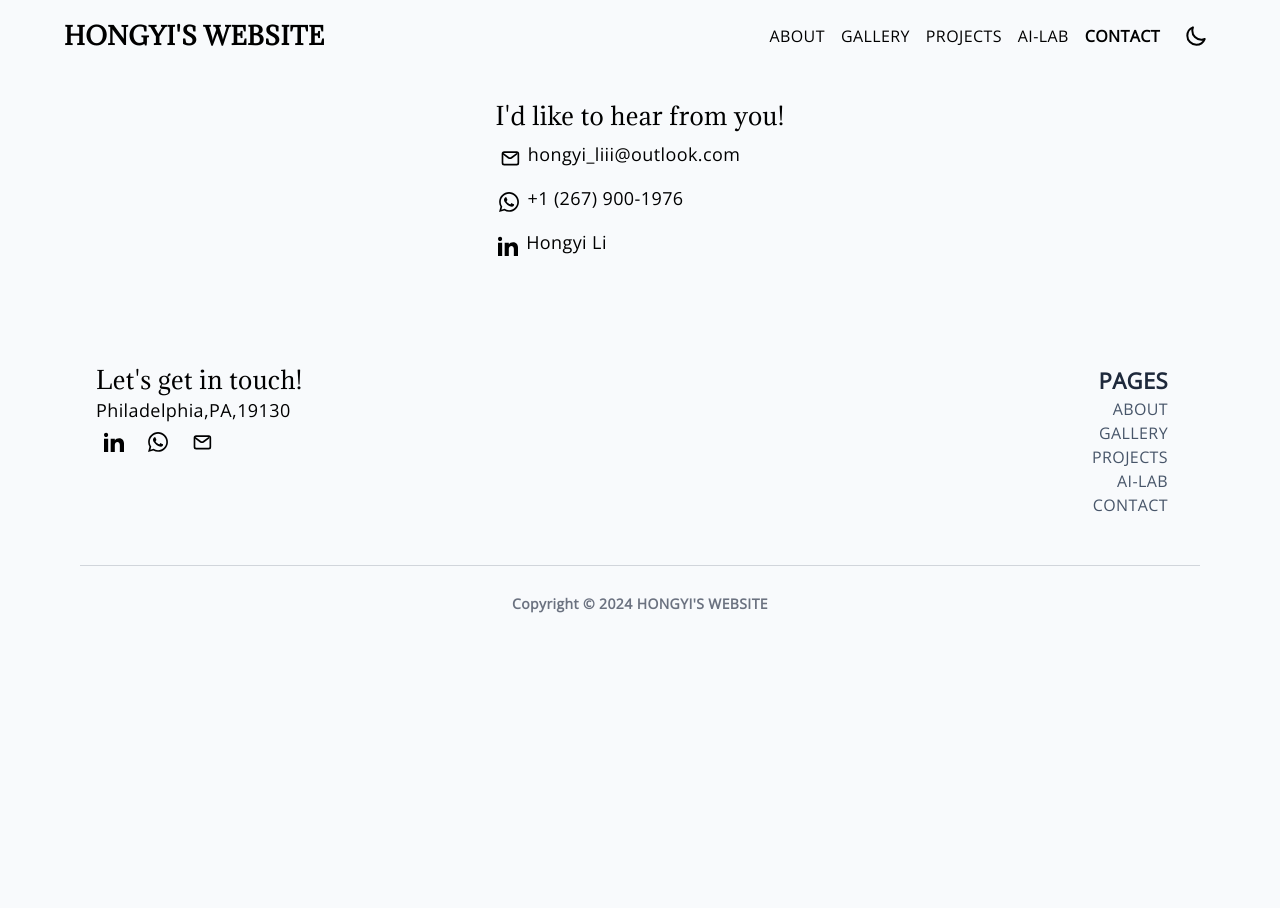
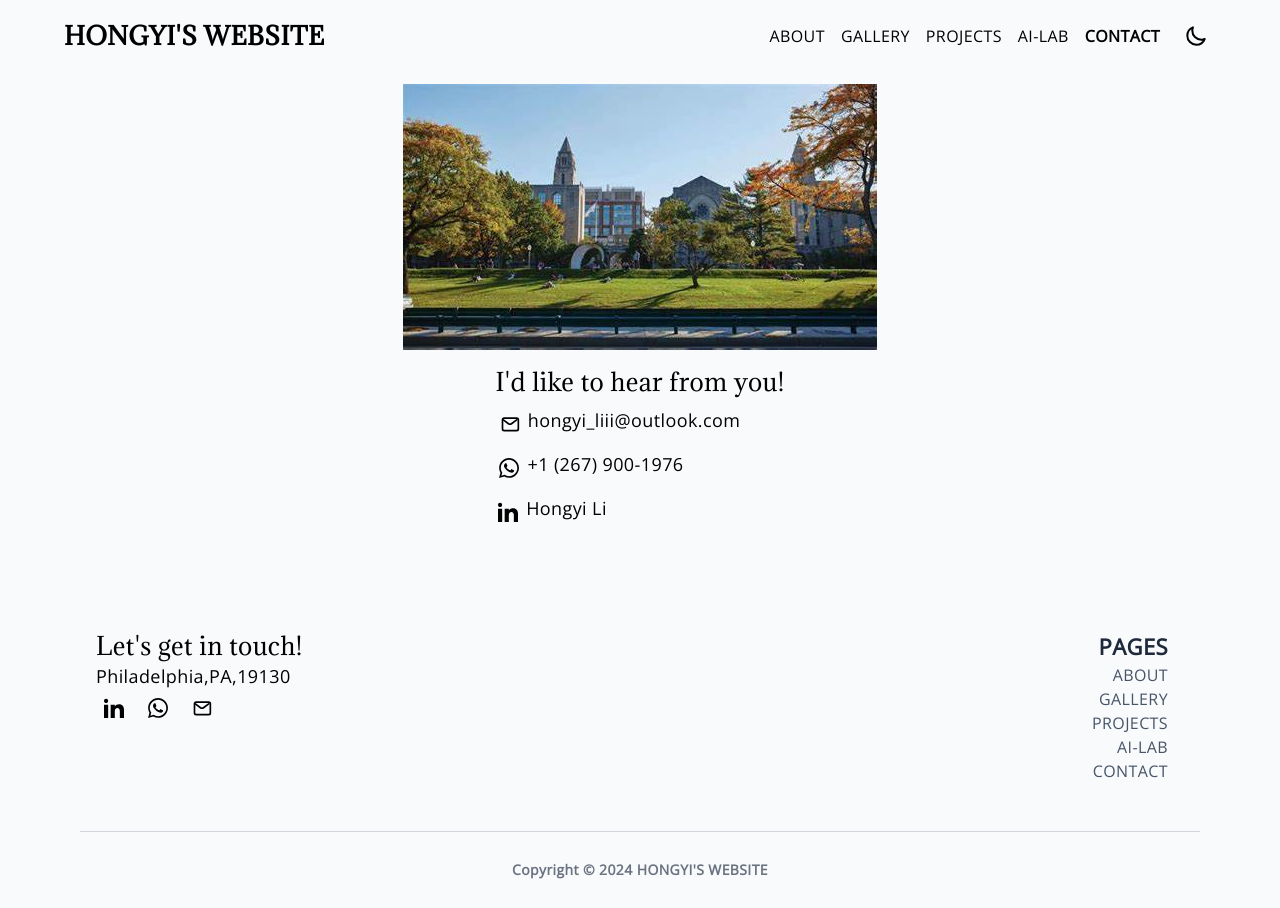
Before and after one commit to hongyili-hl/hongyili-hl.github.io, a Jekyll site: the page built from tags.md, in a window 1280 px wide. Built offline with Jekyll 4.4.1, drawn with Linux system fonts in a browser that asks for light colours.

Commit message:
Update contact.html

```diff
--- a/_layouts/contact.html
+++ b/_layouts/contact.html
@@ -3,7 +3,7 @@ layout: base
 ---
 
 <div class="flex justify-center py-1 md:py-6">
-  <img src="assets/images/OIP.jpg" alt="" class="basis-2/6  w-11/12 md:w-5/12 p-2 md:px-0">
+  <img src="/assets/images/OIP.jpg" alt="" class="basis-2/6  w-11/12 md:w-5/12 p-2 md:px-0">
 </div>
 <div class="flex justify-center py-1 md:py-6">
   <h5 class="text-2xl">{{ site.data[site.lang].footer.title | default: "I'd like to hear from you!" |
```
